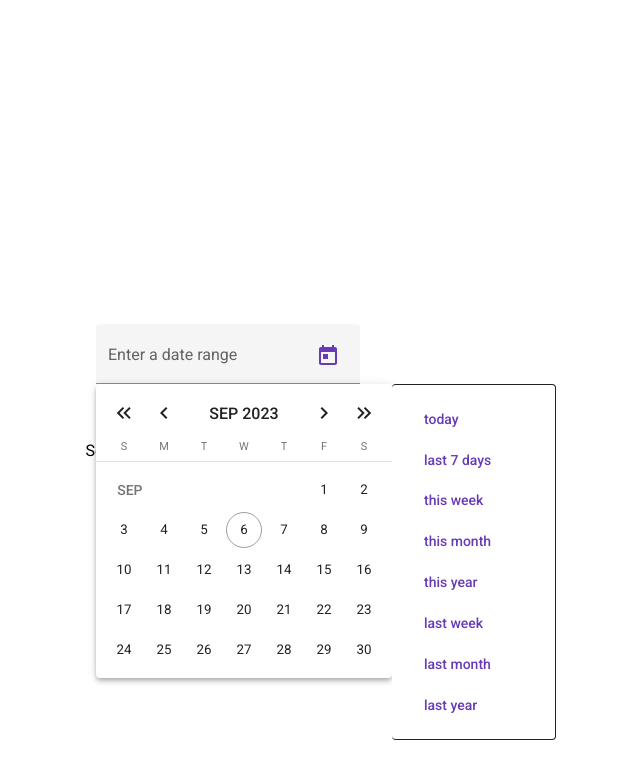
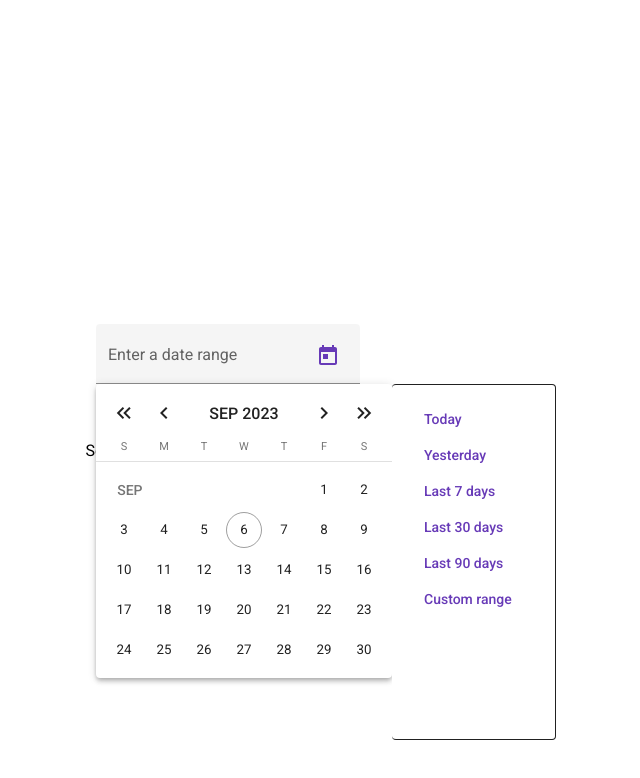
Before and after one commit to vishnu323/example-ng-date-range-picker-custom-ranges-qgr1h5, an Angular app: page / in a window 1280 px wide. Both pictures are taken after a click on the button 740 px from the left and 355 px from the top of the page. Shown: the top 778 px of the page, without its empty margins (412-1052 px from the left). Built offline with nearby package versions, Linux system fonts and the light colour scheme.

Commit message:
2 files modified

```diff
--- a/src/app/example-header/custom-range-panel.component.scss
+++ b/src/app/example-header/custom-range-panel.component.scss
@@ -20,5 +20,5 @@ $height:322px;
   display: flex;
   flex-direction: column;
   align-items: flex-start;
-  justify-content: space-between;
+
 }
--- a/src/app/example-header/custom-range-panel.component.ts
+++ b/src/app/example-header/custom-range-panel.component.ts
@@ -3,14 +3,12 @@ import { DateAdapter } from '@angular/material/core';
 import { MatDateRangePicker } from '@angular/material/datepicker';
 
 const customPresets = [
-  'today',
-  'last 7 days',
-  'this week',
-  'this month',
-  'this year',
-  'last week',
-  'last month',
-  'last year',
+  'Today',
+  'Yesterday',
+  'Last 7 days',
+  'Last 30 days',
+  'Last 90 days',
+  'Custom range'
 ] as const; // convert to readonly tuple of string literals
 
 // equivalent to "today" | "last 7 days" | ... | "last year"
@@ -45,34 +43,29 @@ export class CustomRangePanelComponent<D> {
     const year = this.dateAdapter.getYear(today);
 
     switch (rangeName) {
-      case 'today':
+      case 'Today':
         return [today, today];
-      case 'last 7 days': {
+      case 'Yesterday': {
+        const start = this.dateAdapter.addCalendarDays(today, -1);
+        return [start, today];
+      }
+      case 'Last 7 days': {
         const start = this.dateAdapter.addCalendarDays(today, -6);
         return [start, today];
       }
-      case 'this week': {
-        return this.calculateWeek(today);
-      }
-      case 'this month': {
-        return this.calculateMonth(today);
-      }
-      case 'this year': {
-        const start = this.dateAdapter.createDate(year, 0, 1);
-        const end = this.dateAdapter.createDate(year, 11, 31);
+      case 'Last 30 days':{
+        const end = today;
+        const start = this.dateAdapter.addCalendarDays(today, -30);
         return [start, end];
       }
-      case 'last week': {
-        const thisDayLastWeek = this.dateAdapter.addCalendarDays(today, -7);
-        return this.calculateWeek(thisDayLastWeek);
+      case 'Last 90 days': {
+        const end = today;
+        const start = this.dateAdapter.addCalendarDays(today, -90);
+        return [start, end];
       }
-      case 'last month': {
-        const thisDayLastMonth = this.dateAdapter.addCalendarMonths(today, -1);
-        return this.calculateMonth(thisDayLastMonth);
-      }
-      case 'last year': {
-        const start = this.dateAdapter.createDate(year - 1, 0, 1);
-        const end = this.dateAdapter.createDate(year - 1, 11, 31);
+      case 'Custom range':{
+        const end = today;
+        const start = this.dateAdapter.addCalendarDays(today, -90);
         return [start, end];
       }
       default:
@@ -84,26 +77,6 @@ export class CustomRangePanelComponent<D> {
     }
   }
 
-  private calculateMonth(forDay: D): [start: D, end: D] {
-    const year = this.dateAdapter.getYear(forDay);
-    const month = this.dateAdapter.getMonth(forDay);
-    const start = this.dateAdapter.createDate(year, month, 1);
-    const end = this.dateAdapter.addCalendarDays(
-      start,
-      this.dateAdapter.getNumDaysInMonth(forDay) - 1
-    );
-    return [start, end];
-  }
-
-  private calculateWeek(forDay: D): [start: D, end: D] {
-    const deltaStart =
-      this.dateAdapter.getFirstDayOfWeek() -
-      this.dateAdapter.getDayOfWeek(forDay);
-    const start = this.dateAdapter.addCalendarDays(forDay, deltaStart);
-    const end = this.dateAdapter.addCalendarDays(start, 6);
-    return [start, end];
-  }
-
   private get today(): D {
     const today = this.dateAdapter.getValidDateOrNull(new Date());
     if (today === null) {
```
